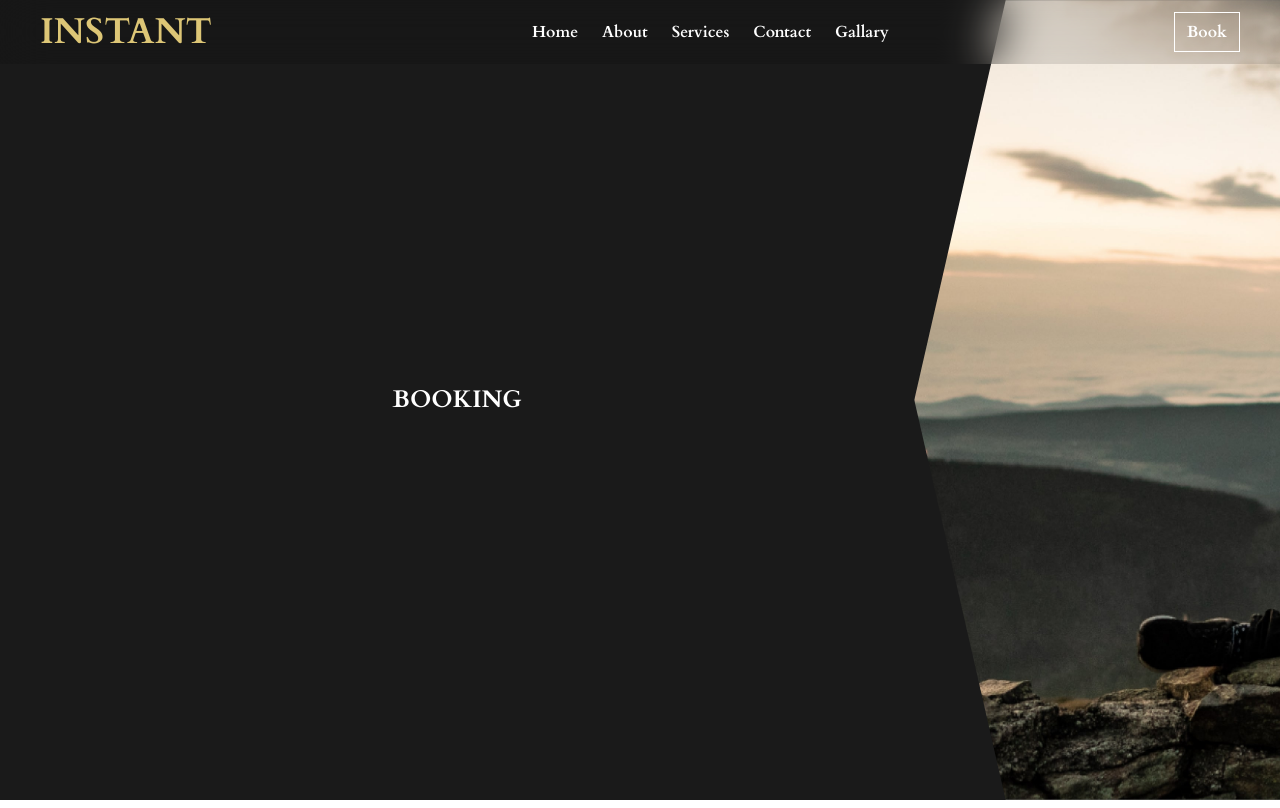
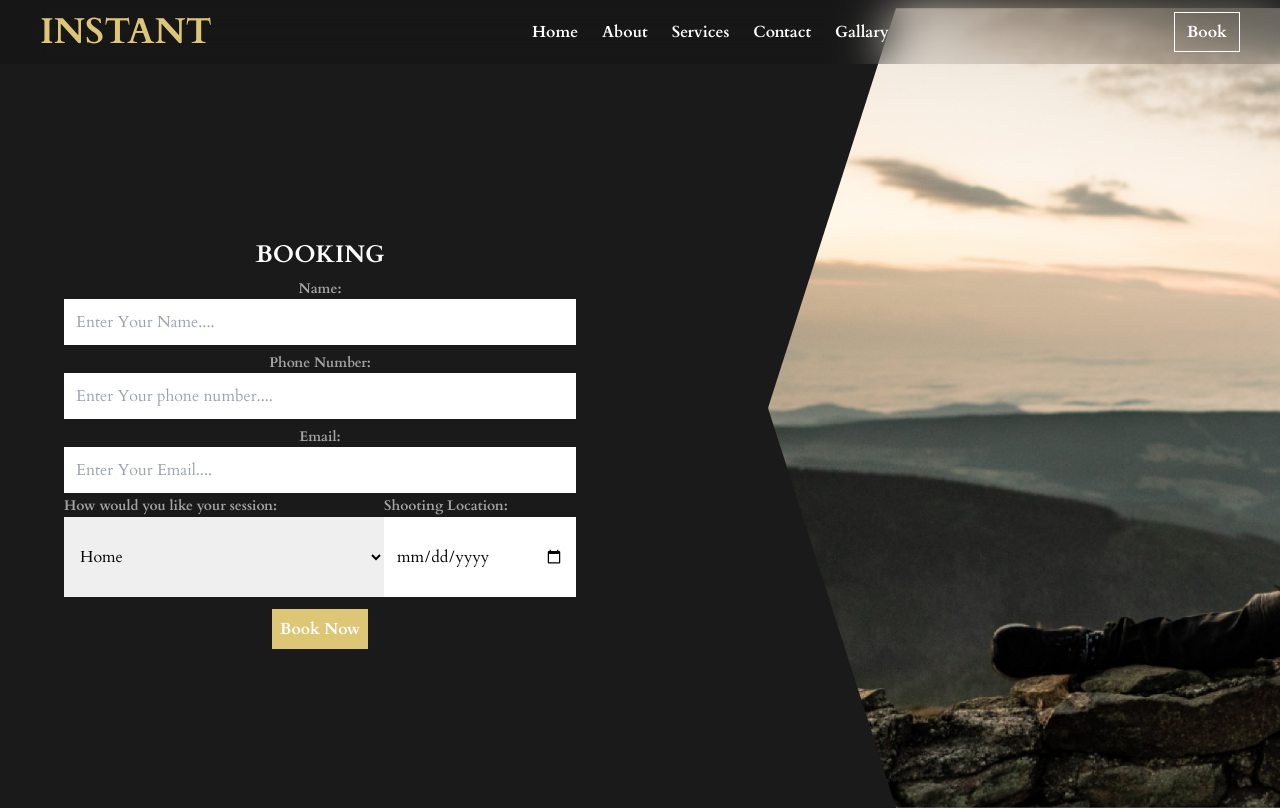
Before and after one commit to EcodeJR/INSTANT, a React (Vite) app: page /booking in a window 1280 px wide. Built offline with nearby package versions, Linux system fonts and the light colour scheme.

Commit message:
New changes

```diff
--- a/src/clippath.css
+++ b/src/clippath.css
@@ -2,4 +2,4 @@
 
 .clipped-polygon {
     clip-path: polygon(25% 0%, 100% 0%, 100% 100%, 25% 100%, 0% 50%);
-  }
+}
--- a/src/components/NavBar.jsx
+++ b/src/components/NavBar.jsx
@@ -13,7 +13,7 @@ const NavBar = () => {
 
     const SmallScreen =
         <>
-            <div className='absolute top-[100%] left-0 flex flex-col items-center justify-around w-screen min-h-[70vh] bg-primary font-bold'>
+            <div className='absolute z-20 top-[100%] left-0 flex flex-col items-center justify-around w-full min-h-[70vh] border-b-8 border-b-secondary shadow-lg bg-primary font-bold'>
                     <NavLink to='/' className='text-2xl uppercase'>Home</NavLink>
                     <NavLink to="about" className='text-2xl uppercase'>About</NavLink>
                     <NavLink to="services" className='text-2xl uppercase'>Services</NavLink>
--- a/src/pages/BookingPage.jsx
+++ b/src/pages/BookingPage.jsx
@@ -1,10 +1,33 @@
 const BookingPage = () => {
     return ( <>
-    <div className="w-full h-screen bg-primary flex items-center justify-between">
-        <div className="w-full h-full flex items-center justify-center">
+    <div className="w-screen min-h-screen bg-primary flex flex-col lg:flex-row items-center justify-between">
+        <div className="w-full lg:w-[50vw] h-full flex flex-col items-center justify-center pt-[10vh]">
             <h1 className="font-bold text-white text-2xl uppercase">Booking</h1>
+            <form action="POST" method="post" className="flex flex-wrap items-center justify-center flex-col">
+                <label htmlFor="name" className="font-semibold text-sm text-white/60 mt-2">Name:</label>
+                <input type="text" name="name" id="name" placeholder="Enter Your Name...." className="w-[80%] lg:w-[40vw] h-[10vh] p-3 outline-none flex-1" />
+                <label htmlFor="phone" className="font-semibold text-sm text-white/60 mt-2">Phone Number:</label>
+                <input type="number" name="phone" id="phone" placeholder="Enter Your phone number...." className="w-[80%] lg:w-[40vw] h-[10vh] p-3 outline-none flex-1" />
+                <label htmlFor="email" className="font-semibold text-sm text-white/60 mt-2">Email:</label>
+                <input type="email" name="email" id="email" placeholder="Enter Your Email...." className="w-[80%] lg:w-[40vw] h-[10vh] p-3 outline-none flex-1" />
+                <div className="flex items-end justify-end w-[80%] lg:w-[40vw] flex-1">
+                    <div className="h-fit w-fit">
+                        <label htmlFor="session" className="font-semibold text-sm text-white/60 mt-2">How would you like your session:</label>
+                        <select name="session" id="session" className="w-[50vw] lg:w-[25vw] lg:h-[10vh] p-3 flex-1 outline-none">
+                            <option value="home">Home</option>
+                            <option value="studio">Studio</option>
+                        </select>
+                    </div>
+                    <div className="h-fit w-fit">
+                        <label htmlFor="date" className="font-semibold text-sm text-white/60 mt-2">Shooting Location:</label>
+                        <input type="date" name="date" id="date"  className="w-[30vw] lg:w-[15vw] lg:h-[10vh] p-3 flex-1 outline-none"/>
+                    </div>
+                </div>
+                <input type="submit" value="Book Now" className="p-2 bg-secondary text-white font-bold cursor-pointer mt-3" />
+
+            </form>
         </div>
-        <div className="w-[40vw] bg-homebg bg-cover bg-no-repeat h-full hidden lg:block clipped-polygon">
+        <div className="w-full lg:w-[40vw] h-[40vh] lg:h-screen md:hidden lg:block bg-homebg bg-cover bg-no-repeat clipped-polygon block mt-2">
 
         </div>
 
```
